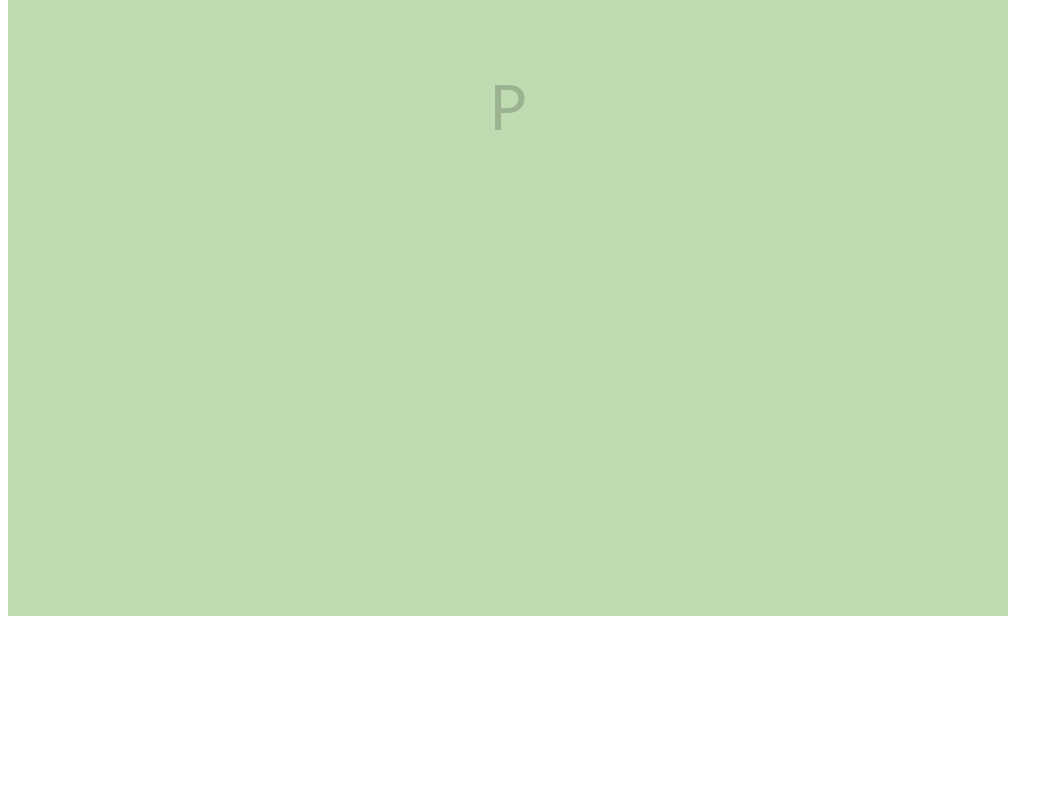
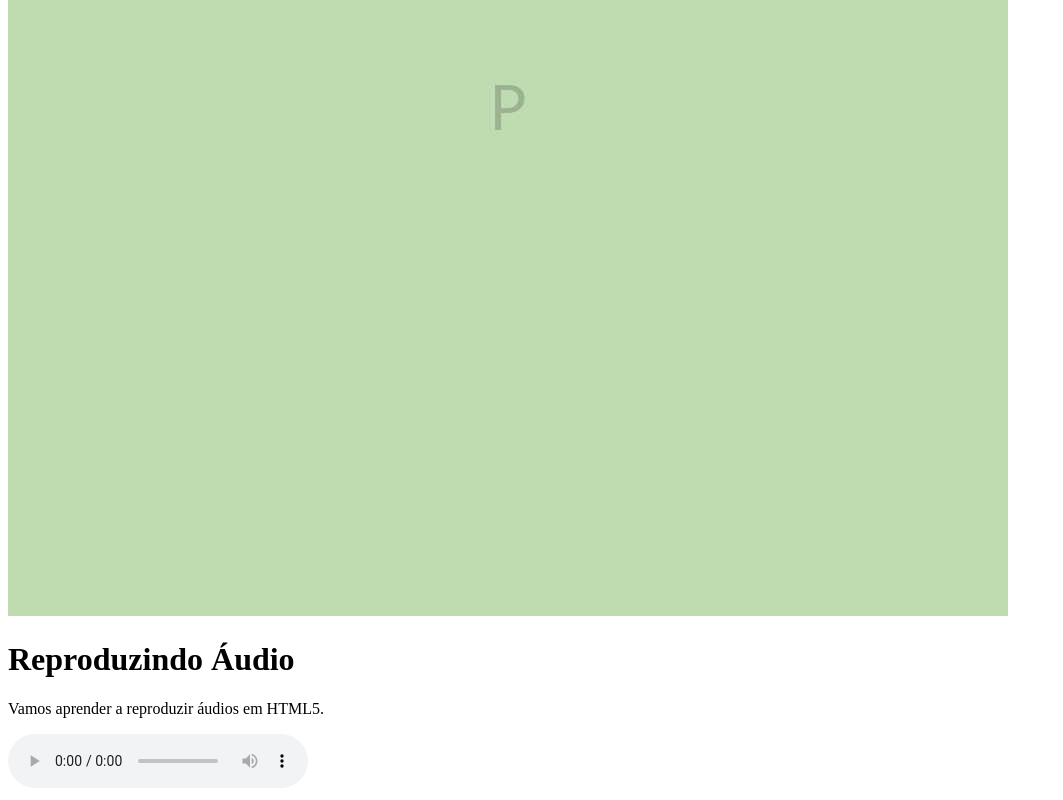
Before and after one commit to NelsonCaixeirinho/Exercicios, a plain HTML site: page ex011/index.html in a window 1280 px wide. Shown: the part 498-1298 px from the top of the page, without its empty margins (0-1063 px from the left). Before the commit the page ends 1126 px from the top, so only its background shows below. Drawn offline with Linux system fonts and the light colour scheme.

Commit message:
capitulo_11

```diff
--- a/ex011/index.html
+++ b/ex011/index.html
@@ -15,5 +15,11 @@
         <source media="(max-width: 1000px)" srcset="_imagens/m.jpg" type="image/jpg">
         <img src="_imagens/g.jpg" alt="Imagem fléxivel">
     </picture>
+
+    <h1>Reproduzindo Áudio</h1>
+    <p>Vamos aprender a reproduzir áudios em HTML5.</p>
+    <audio preload="metadata" autoplay controls loop>
+        <source src="_midia/No.mp3" type="audio/mp3">
+    </audio>
 </body>
 </html>
```
Also changed, not shown: 2 other files.
